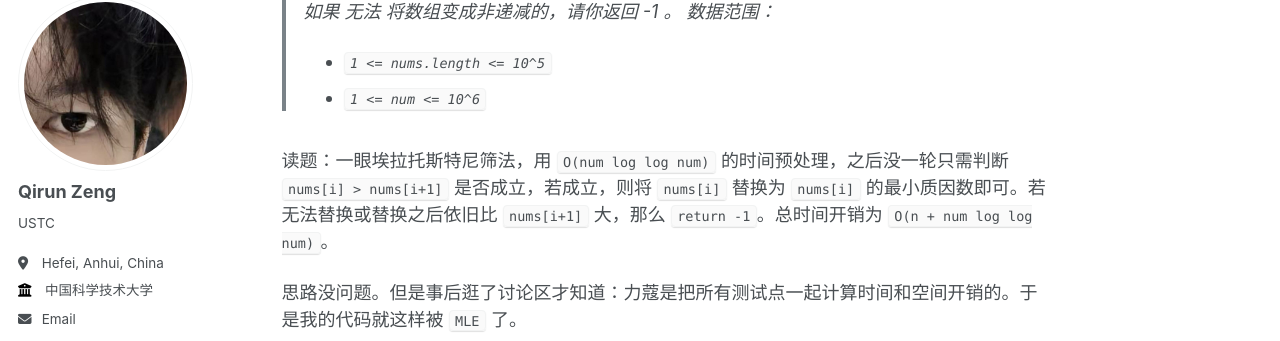
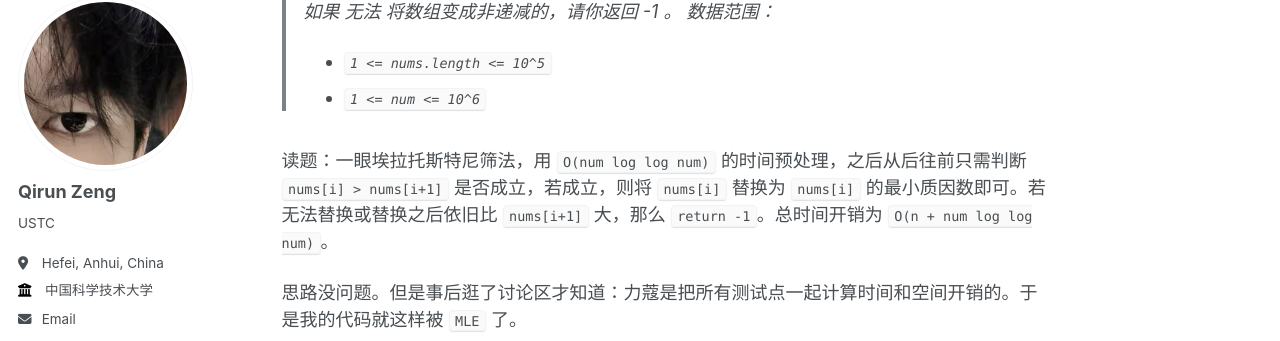
Before and after one commit to rewinery/rewinery.github.io, a Jekyll site: the page built from _posts/2024-10-20-Thinking-of-LeetCode-Weekly-Contest-420.md, in a window 1280 px wide and 900 px high, scrolled down 642 px. Shown: the part 110-451 px from the top of the window. Built offline with Jekyll 4.4.1, drawn with Linux system fonts in a browser that asks for light colours.

Commit message:
blog for leetcode weekly contest 420

```diff
--- a/_posts/2024-10-20-Thinking-of-LeetCode-Weekly-Contest-420.md
+++ b/_posts/2024-10-20-Thinking-of-LeetCode-Weekly-Contest-420.md
@@ -31,7 +31,7 @@ A 了 T1、T2、T3，但是排名直逼 6000......
 > - `1 <= nums.length <= 10^5`
 > - `1 <= num <= 10^6`
 
-读题：一眼埃拉托斯特尼筛法，用 `O(num log log num)` 的时间预处理，之后没一轮只需判断 `nums[i] > nums[i+1]` 是否成立，若成立，则将 `nums[i]` 替换为 `nums[i]` 的最小质因数即可。若无法替换或替换之后依旧比 `nums[i+1]` 大，那么 `return -1`。总时间开销为 `O(n + num log log num)`。
+读题：一眼埃拉托斯特尼筛法，用 `O(num log log num)` 的时间预处理，之后从后往前只需判断 `nums[i] > nums[i+1]` 是否成立，若成立，则将 `nums[i]` 替换为 `nums[i]` 的最小质因数即可。若无法替换或替换之后依旧比 `nums[i+1]` 大，那么 `return -1`。总时间开销为 `O(n + num log log num)`。
 
 思路没问题。但是事后逛了讨论区才知道：力蔻是把所有测试点一起计算时间和空间开销的。于是我的代码就这样被 `MLE` 了。
 
```
